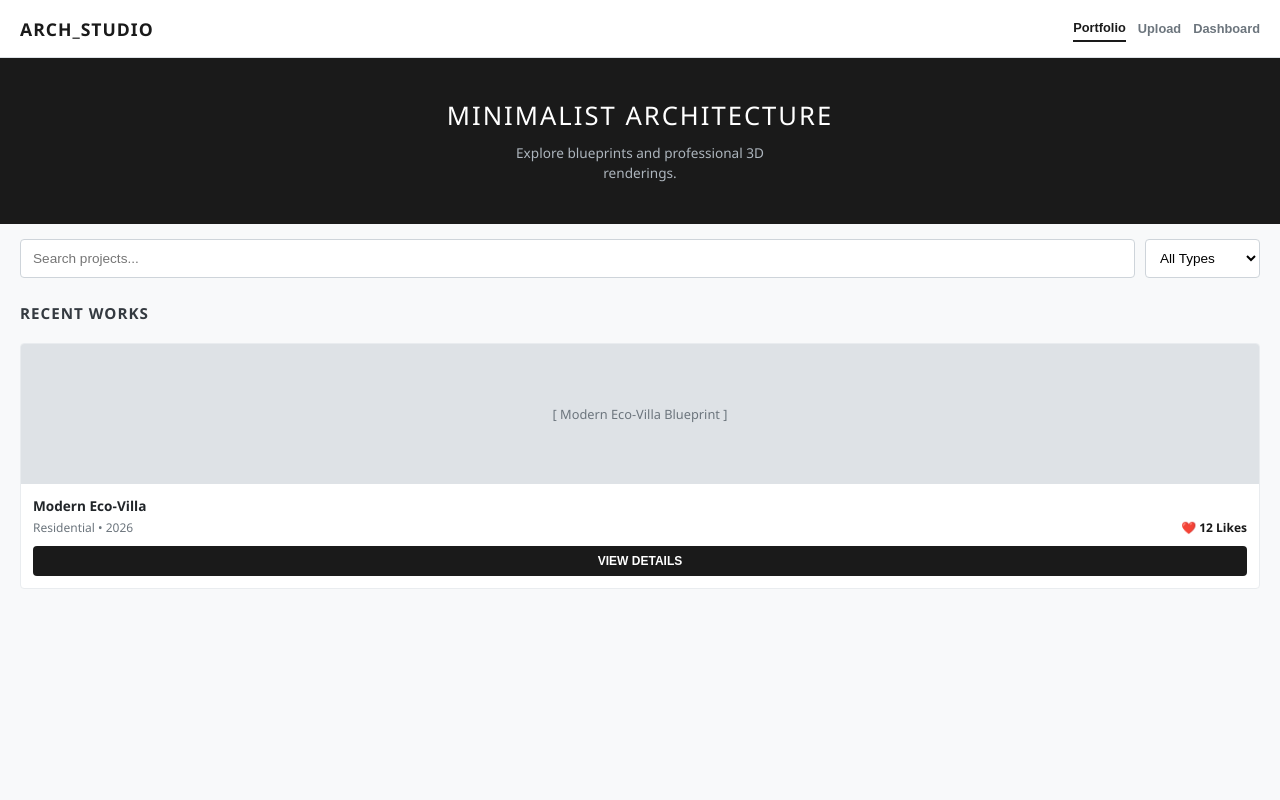
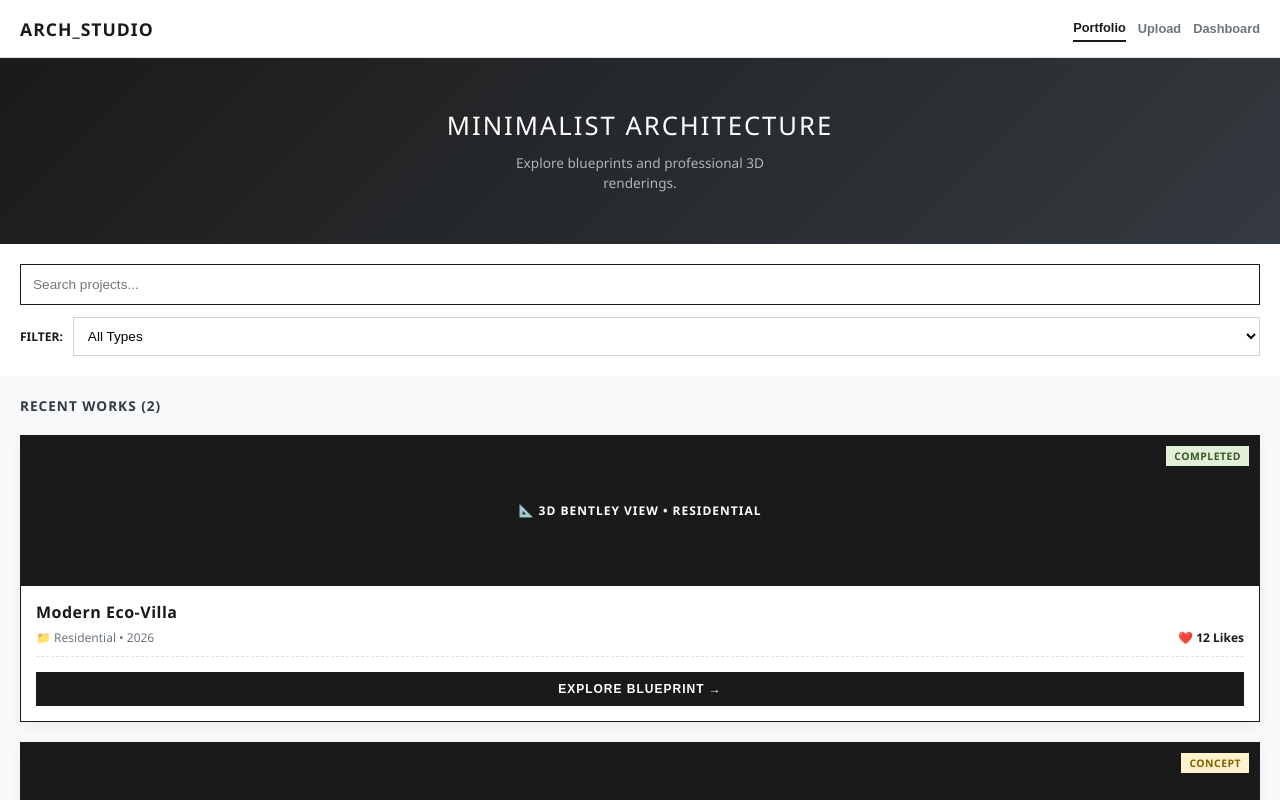
Before and after one commit to x-fata/hydro_tech, a React (Vite) app: page / in a window 1280 px wide. Shown: the top 800 px of the page. Built offline with nearby package versions, Linux system fonts and the light colour scheme.

Commit message:
Connect Portfolio dynamically to ProjectCard and activate Search-Filter hooks

```diff
--- a/src/components/Portfolio.jsx
+++ b/src/components/Portfolio.jsx
@@ -1,11 +1,45 @@
-import React from 'react';
+import React, { useState } from 'react';
+import ProjectCard from './ProjectCard';
 
 function Portfolio({ onViewProject }) {
+  // State za kudhibiti neno linalotafutwa na aina ya mradi
+  const [searchTerm, setSearchTerm] = useState('');
+  const [categoryFilter, setCategoryFilter] = useState('All');
+
+  // Data ya miradi inayolishwa kwenye ProjectCard
+  const projects = [
+    {
+      id: 'eco-villa',
+      title: 'Modern Eco-Villa',
+      category: 'Residential',
+      year: '2026',
+      likes: 12,
+      status: 'Completed',
+      placeholder: '📐 3D BENTLEY VIEW • RESIDENTIAL'
+    },
+    {
+      id: 'pavilion',
+      title: 'The Pavilion Center',
+      category: 'Commercial',
+      year: '2026',
+      likes: 45,
+      status: 'Concept',
+      placeholder: '🏢 URBAN GLASS FACADE • CONCEPT'
+    }
+  ];
+
+  // Logic ya kuchuja miradi kulingana na kile mtumiaji anachochapa au kuchagua
+  const filteredProjects = projects.filter(project => {
+    const matchesSearch = project.title.toLowerCase().includes(searchTerm.toLowerCase());
+    const matchesCategory = categoryFilter === 'All' || project.category === categoryFilter;
+    return matchesSearch && matchesCategory;
+  });
+
   return (
     <div style={{ flex: 1, display: 'flex', flexDirection: 'column' }}>
 
-      {/* Hero Section */}
-      <div style={{ padding: '40px 20px', background: '#1a1a1a', color: '#ffffff', textAlign: 'center' }}>
+      {/* Hero Section ya Kitaalamu */}
+      <div style={{ padding: '50px 20px', background: 'linear-gradient(135deg, #1a1a1a 0%, #343a40 100%)', color: '#ffffff', textAlign: 'center' }}>
         <h1 style={{ fontSize: '1.6rem', fontWeight: '300', letterSpacing: '2px', marginBottom: '10px', margin: 0 }}>
           MINIMALIST ARCHITECTURE
         </h1>
@@ -14,42 +48,49 @@ function Portfolio({ onViewProject }) {
         </p>
       </div>
 
-      {/* Search & Filter Interface */}
-      <div style={{ padding: '15px 20px', display: 'flex', gap: '10px' }}>
+      {/* Search & Filter Interface - Premium Style */}
+      <div style={{ padding: '20px', background: '#ffffff', display: 'flex', flexDirection: 'column', gap: '12px', boxShadow: '0 4px 6px rgba(0,0,0,0.02)' }}>
         <input
           type="text"
           placeholder="Search projects..."
-          style={{ flex: 1, padding: '10px 12px', fontSize: '0.85rem', border: '1px solid #ced4da', borderRadius: '4px', outline: 'none' }}
+          value={searchTerm}
+          onChange={(e) => setSearchTerm(e.target.value)}
+          style={{ width: '100%', padding: '12px', fontSize: '0.85rem', border: '1px solid #1a1a1a', borderRadius: '0px', outline: 'none' }}
         />
-        <select style={{ padding: '10px', fontSize: '0.85rem', border: '1px solid #ced4da', borderRadius: '4px', background: '#fff', outline: 'none' }}>
-          <option>All Types</option>
-          <option>Residential</option>
-          <option>Commercial</option>
-        </select>
+
+        <div style={{ display: 'flex', alignItems: 'center', gap: '10px' }}>
+          <span style={{ fontSize: '0.75rem', fontWeight: '700', color: '#1a1a1a' }}>FILTER:</span>
+          <select
+            value={categoryFilter}
+            onChange={(e) => setCategoryFilter(e.target.value)}
+            style={{ flex: 1, padding: '10px', fontSize: '0.85rem', border: '1px solid #ced4da', borderRadius: '0px', background: '#fff', outline: 'none' }}>
+            <option value="All">All Types</option>
+            <option value="Residential">Residential</option>
+            <option value="Commercial">Commercial</option>
+          </select>
+        </div>
       </div>
 
       {/* Project Gallery Preview */}
-      <div style={{ padding: '0 20px 25px', display: 'flex', flexDirection: 'column', gap: '15px' }}>
-        <h3 style={{ fontSize: '0.95rem', letterSpacing: '1px', margin: '10px 0 5px 0', color: '#343a40' }}>RECENT WORKS</h3>
+      <div style={{ padding: '20px', display: 'flex', flexDirection: 'column', gap: '20px', backgroundColor: '#f8f9fa' }}>
+        <h3 style={{ fontSize: '0.85rem', letterSpacing: '1px', margin: 0, color: '#343a40', fontWeight: '700' }}>
+          RECENT WORKS ({filteredProjects.length})
+        </h3>
 
-        {/* Project Card 1 */}
-        <div style={{ background: '#ffffff', borderRadius: '4px', border: '1px solid #e9ecef', overflow: 'hidden' }}>
-          <div style={{ height: '140px', background: '#dee2e6', display: 'flex', alignItems: 'center', justifyContent: 'center', fontSize: '0.8rem', color: '#6c757d' }}>
-            [ Modern Eco-Villa Blueprint ]
-          </div>
-          <div style={{ padding: '12px' }}>
-            <h4 style={{ fontSize: '0.85rem', margin: '0 0 4px 0', color: '#212529' }}>Modern Eco-Villa</h4>
-            <div style={{ display: 'flex', justifyContent: 'space-between', alignItems: 'center', marginBottom: '10px' }}>
-              <span style={{ fontSize: '0.75rem', color: '#6c757d' }}>Residential • 2026</span>
-              <span style={{ fontSize: '0.75rem', color: '#1a1a1a', fontWeight: '600' }}>❤️ 12 Likes</span>
-            </div>
-            <button
-              onClick={() => { if(typeof onViewProject === 'function') onViewProject('eco-villa'); }}
-              style={{ width: '100%', padding: '8px', background: '#1a1a1a', color: '#fff', border: 'none', borderRadius: '4px', fontSize: '0.75rem', fontWeight: '600', cursor: 'pointer' }}>
-              VIEW DETAILS
-            </button>
-          </div>
-        </div>
+        {/* Hapa tunaita kadi moja baada ya nyengine kutoka ProjectCard.jsx */}
+        {filteredProjects.length > 0 ? (
+          filteredProjects.map((project) => (
+            <ProjectCard
+              key={project.id}
+              project={project}
+              onViewProject={onViewProject}
+            />
+          ))
+        ) : (
+          <p style={{ fontSize: '0.8rem', color: '#6c757d', textAlign: 'center', marginTop: '20px' }}>
+            No architectural projects match your search.
+          </p>
+        )}
 
       </div>
     </div>
```
